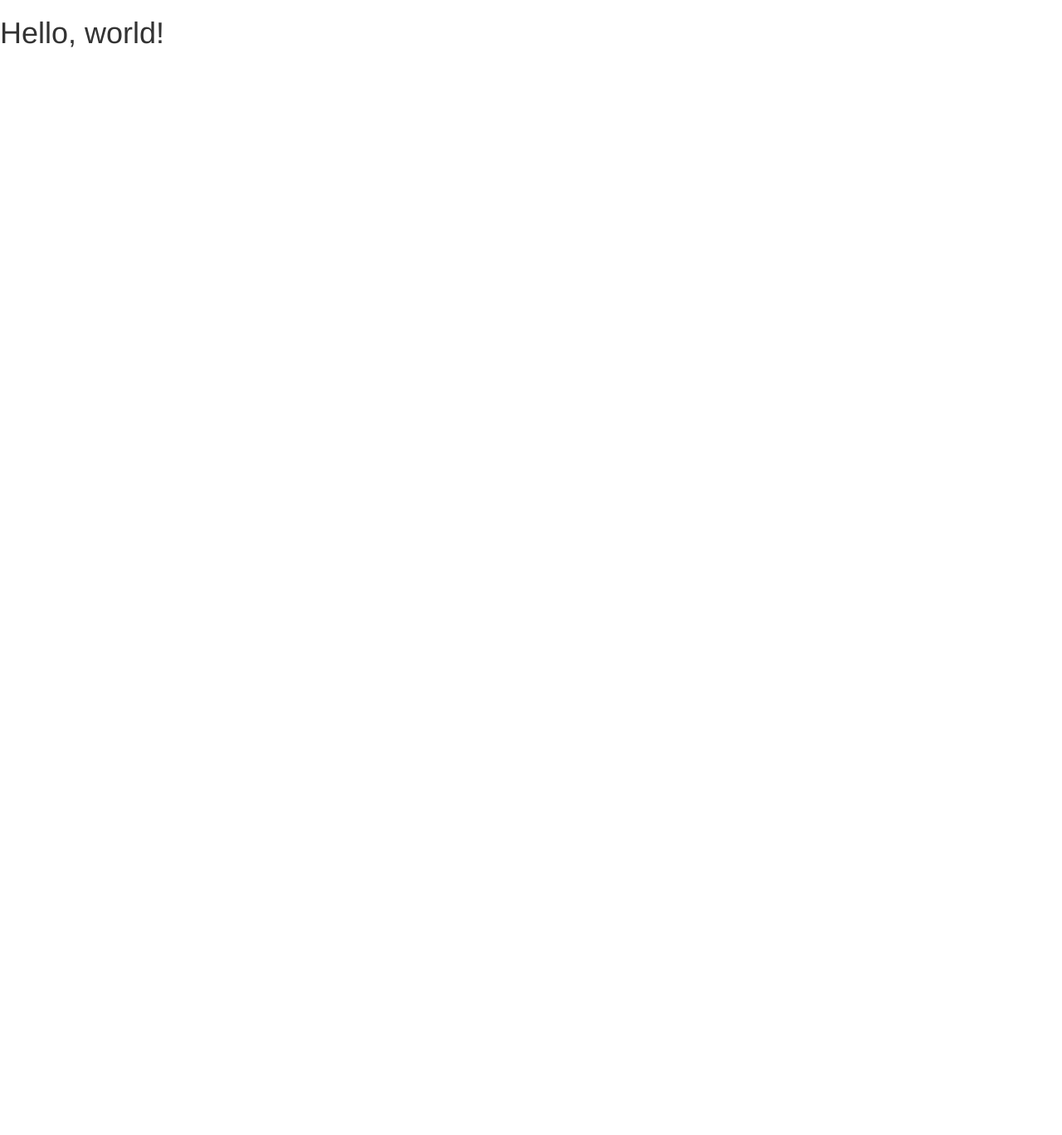
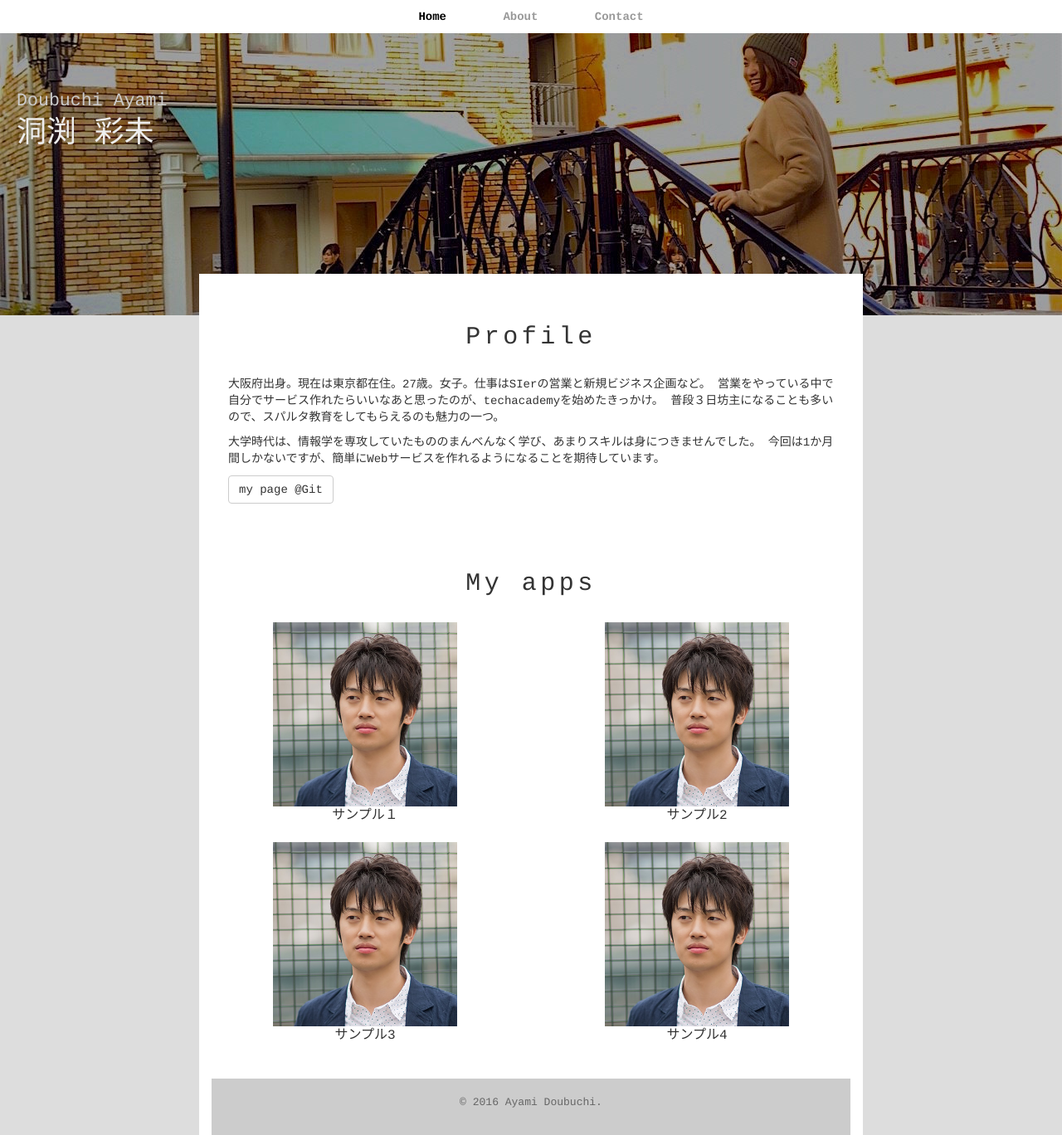
Before and after one commit to ayable/ayable.github.io, a plain HTML site: page index.html in a window 1280 px wide. Shown: the whole page at 83% size. Before the commit the page ends 800 px from the top, so only its background shows below. Drawn offline with nearby package versions, Linux system fonts and the light colour scheme.

Commit message:
profile_draft02

```diff
--- a/about.css
+++ b/about.css
@@ -19,23 +19,11 @@ header {
   background-position: center center;
   background-size: cover;
   background-repeat: no-repeat;
-  padding-bottom: 200px;
+  padding-bottom: 150px;
 }
-/*
-header::before{*/
-	/* 透過した黒を重ねる */
-/*	background-color: rgba(0,0,0,0.5);*/
-	/* どの範囲に重ねるかを指定 */
-/*	position: absolute;
-	top: 0;
-	right: 0;
-	bottom: 0;
-	left: 0;
-	content: ' ';
-}
-*/
 
 #logo {
+  margin-left: 20px;
   padding: 20px 0;
   text-align: left;
 }
@@ -51,7 +39,7 @@ header::before{*/
   /*参考：http://www.nxworld.net/tips/50-css-heading-styling.html
    *19. 補足やサブタイトル的なものを表示*/
   padding-bottom: .5em;
-  border-bottom: 1px solid #ccc;
+  /*border-bottom: 1px solid #ccc;*/
   color: #eee;
   /*text-shadow: 1px 1px 0px #000;*/
 }
@@ -93,7 +81,7 @@ nav ul li a.selected {
 
 .container {
   max-width: 800px;
-  margin: -100px auto 0;
+  margin: -50px auto 0;
   background-color: #fff;
 }
 
@@ -107,6 +95,21 @@ section h2 {
   letter-spacing: 0.15em;
 }
 
+#apps {
+  padding: 20px 0;
+  text-align: center;
+}
+#apps img {
+  width: 60%;
+}
+#apps figure {
+ margin-bottom: 20px;
+}
+#apps figcaption {
+    text-align: center;
+    font-size: 16px;
+}
+
 footer {
   padding: 20px 0;
   font-size: 93%;
--- a/index.html
+++ b/index.html
@@ -2,17 +2,66 @@
 <html lang="ja">
   <head>
     <meta charset="utf-8">
-    <meta http-equiv="X-UA-Compatible" content="IE=edge">
     <meta name="viewport" content="width=device-width, initial-scale=1">
-    <title>Bootstrap Sample</title>
+    <title>Profile</title>
+    <meta name="description" content="">
     <!-- BootstrapのCSS読み込み -->
     <link rel="stylesheet" href="//maxcdn.bootstrapcdn.com/bootstrap/3.3.5/css/bootstrap.min.css">
+    <link rel="stylesheet" href="about.css">
     <!-- jQuery読み込み -->
     <script src="//ajax.googleapis.com/ajax/libs/jquery/1.11.3/jquery.min.js"></script>
     <!-- BootstrapのJS読み込み -->
     <script src="//maxcdn.bootstrapcdn.com/bootstrap/3.3.5/js/bootstrap.min.js"></script>
   </head>
   <body>
-    <h1>Hello, world!</h1>
+    <header>
+      <nav>
+        <ul>
+          <li><a href="index.html" class="selected">Home</a></li>
+          <li><a href="#">About</a></li>
+          <li><a href="#">Contact</a></li>
+        </ul>
+      </nav>
+      <div id="logo">
+        <h1>
+          <span>Doubuchi Ayami</span>
+	        洞渕 彩未
+	      </h1>
+      </div>
+    </header>
+    <div class="container">
+      <section>
+        <h2>Profile</h2>
+        <p>大阪府出身。現在は東京都在住。27歳。女子。仕事はSIerの営業と新規ビジネス企画など。
+        営業をやっている中で自分でサービス作れたらいいなあと思ったのが、techacademyを始めたきっかけ。
+        普段３日坊主になることも多いので、スパルタ教育をしてもらえるのも魅力の一つ。</p>
+        <p>大学時代は、情報学を専攻していたもののまんべんなく学び、あまりスキルは身につきませんでした。
+        今回は1か月間しかないですが、簡単にWebサービスを作れるようになることを期待しています。</p>
+
+        <a href="https://github.com/ayable" class="btn btn-default">my page @Git</a>
+      </section>
+      <section class="row" id="apps">
+        <h2>My apps</h2>
+        <figure class="col-sm-6">
+          <img src="profile.jpg" alt="">
+          <figcaption>サンプル１</figcaption>
+        </figure>
+        <figure class="col-sm-6">
+          <img src="profile.jpg" alt="">
+          <figcaption>サンプル2</figcaption>
+        </figure>
+        <figure class="col-sm-6">
+          <img src="profile.jpg" alt="">
+          <figcaption>サンプル3</figcaption>
+        </figure>
+        <figure class="col-sm-6">
+          <img src="profile.jpg" alt="">
+          <figcaption>サンプル4</figcaption>
+        </figure>
+      </section>
+      <footer>
+        <p>&copy; 2016 Ayami Doubuchi.</p>
+      </footer>
+    </div>
   </body>
 </html>
```
Also changed, not shown: about.html (deleted, +0 -49 lines), profile.jpg (added).
